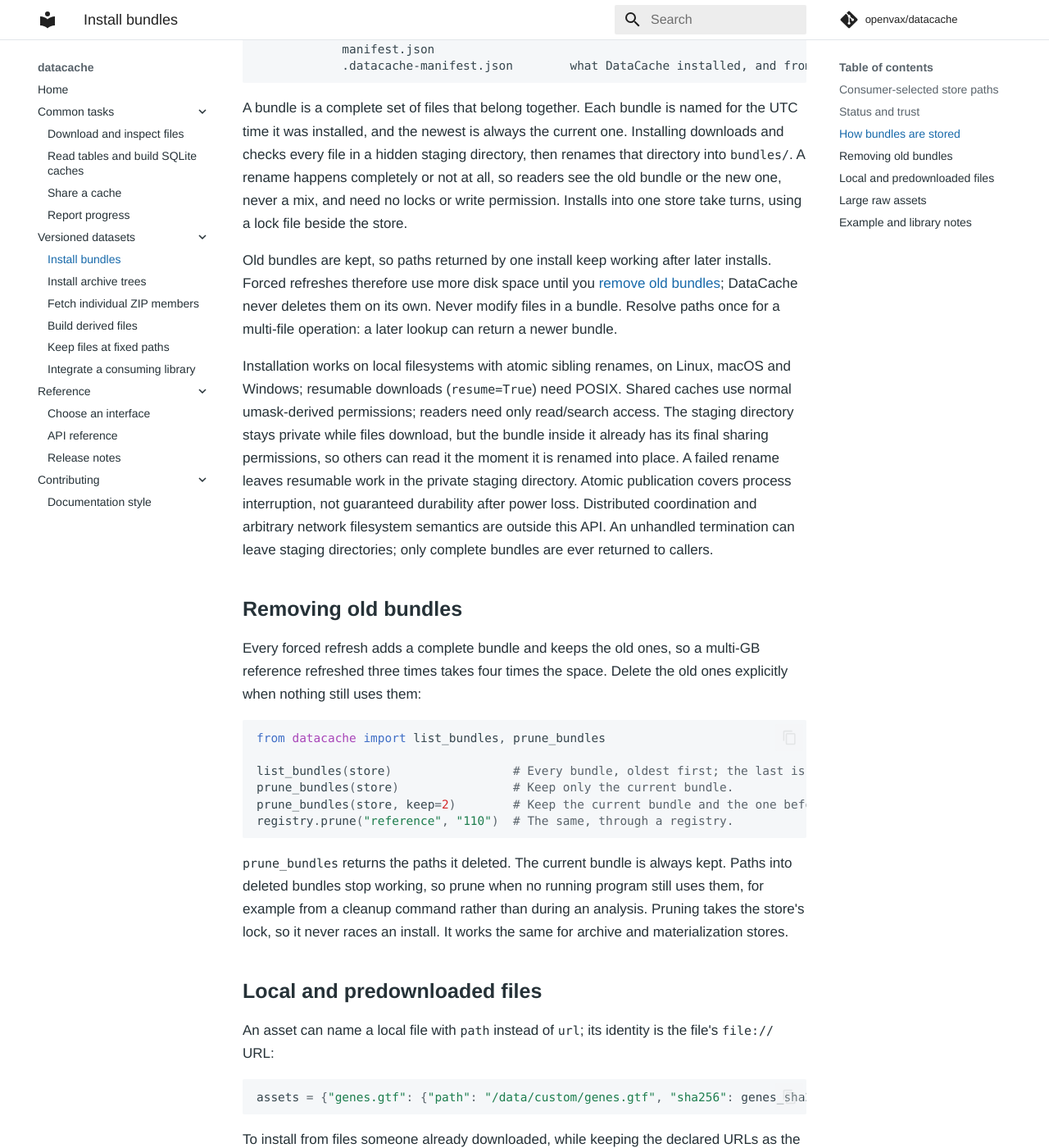
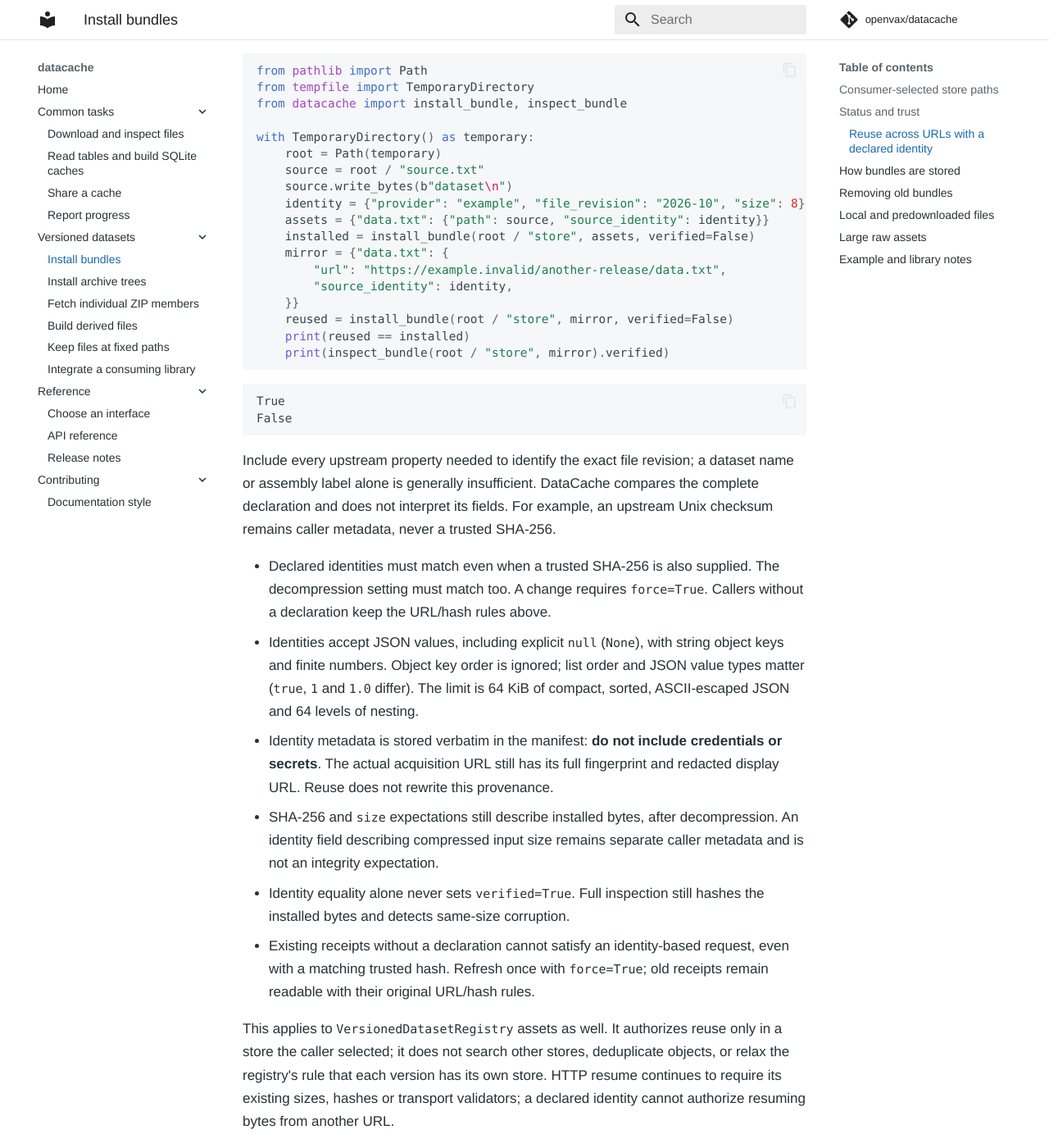
Before and after one commit to openvax/datacache, an MkDocs documentation site: the page built from docs/bundles.md, in a window 1280 px wide and 1400 px high, scrolled down 4097 px. Shown: the whole window at 82% size. Built offline with MkDocs 1.6.1 and Material for MkDocs 9.7.7, drawn with Linux system fonts in a browser that asks for light colours; comment, search, counter and statistics services are not loaded; some of the changed text lies outside the part shown.

Commit message:
Support caller-declared source identity for offline bundle reuse

````diff
--- a/datacache/version.py
+++ b/datacache/version.py
@@ -1 +1 @@
-__version__ = "1.28.0"
+__version__ = "1.29.0"
--- a/docs/bundles.md
+++ b/docs/bundles.md
@@ -152,8 +152,8 @@ they were added, and take `verify_files=True` for full checks.
 acquiring assets without trusted hashes/sizes. Their observed hashes are still
 recorded and checked on full verification, but cannot authenticate the original download.
 Use this mode only for upstream data without immutable integrity metadata.
-Without a trusted hash, reuse requires the same full URL fingerprint and
-decompression setting. Changing either reports an invalid installation; use
+Without a trusted hash or an explicit `source_identity`, reuse requires the same
+full URL fingerprint and decompression setting. Changing either reports an invalid installation; use
 `force=True` to acquire the newly requested data. Older receipts without source
 fingerprints still support offline consistency checks and trusted-hash reuse,
 but need an explicit refresh before reuse without trusted hashes.
@@ -163,6 +163,72 @@ same root, dataset name, version and asset names can therefore share a verified
 bundle even when they use different mirrors, signed URLs or compression
 settings. DataCache checks the supplied hashes and sizes without downloading or
 rewriting a matching bundle.
+
+### Reuse across URLs with a declared identity
+
+An asset can include `source_identity`, a JSON value assembled from the caller's
+upstream metadata. Equal declarations permit offline reuse in the same store
+across different URLs or local source paths. This is useful when releases expose
+the same file at different addresses and no trusted SHA-256 is available.
+
+This complete example installs from a local file, then reuses the bundle for a
+different URL without contacting it:
+
+```python
+from pathlib import Path
+from tempfile import TemporaryDirectory
+from datacache import install_bundle, inspect_bundle
+
+with TemporaryDirectory() as temporary:
+    root = Path(temporary)
+    source = root / "source.txt"
+    source.write_bytes(b"dataset\n")
+    identity = {"provider": "example", "file_revision": "2026-10", "size": 8}
+    assets = {"data.txt": {"path": source, "source_identity": identity}}
+    installed = install_bundle(root / "store", assets, verified=False)
+    mirror = {"data.txt": {
+        "url": "https://example.invalid/another-release/data.txt",
+        "source_identity": identity,
+    }}
+    reused = install_bundle(root / "store", mirror, verified=False)
+    print(reused == installed)
+    print(inspect_bundle(root / "store", mirror).verified)
+```
+
+```text
+True
+False
+```
+
+Include every upstream property needed to identify the exact file revision;
+a dataset name or assembly label alone is generally insufficient. DataCache
+compares the complete declaration and does not interpret its fields. For example,
+an upstream Unix checksum remains caller metadata, never a trusted SHA-256.
+
+- Declared identities must match even when a trusted SHA-256 is also supplied.
+  The decompression setting must match too. A change requires `force=True`.
+  Callers without a declaration keep the URL/hash rules above.
+- Identities accept JSON values, including explicit `null` (`None`), with string
+  object keys and finite numbers. Object key order is ignored; list order and
+  JSON value types matter (`true`, `1` and `1.0` differ). The limit is 64 KiB of
+  compact, sorted, ASCII-escaped JSON and 64 levels of nesting.
+- Identity metadata is stored verbatim in the manifest: **do not include
+  credentials or secrets**. The actual acquisition URL still has its full
+  fingerprint and redacted display URL. Reuse does not rewrite this provenance.
+- SHA-256 and `size` expectations still describe installed bytes, after
+  decompression. An identity field describing compressed input size remains
+  separate caller metadata and is not an integrity expectation.
+- Identity equality alone never sets `verified=True`. Full inspection still
+  hashes the installed bytes and detects same-size corruption.
+- Existing receipts without a declaration cannot satisfy an identity-based
+  request, even with a matching trusted hash. Refresh once with `force=True`;
+  old receipts remain readable with their original URL/hash rules.
+
+This applies to `VersionedDatasetRegistry` assets as well. It authorizes reuse
+only in a store the caller selected; it does not search other stores, deduplicate
+objects, or relax the registry's rule that each version has its own store.
+HTTP resume continues to require its existing sizes, hashes or transport
+validators; a declared identity cannot authorize resuming bytes from another URL.
 
 Cache reuse and inspection are read-only. A corrupt bundle requires
 `force=True`, which installs a new one.
````
Also changed, not shown: CHANGELOG.md (+8 -0 lines), docs/api.md (+15 -4 lines), docs/materialization.md (+30 -4 lines), notes/design/source-identity.md (+29 -44 lines), 6 other files.
